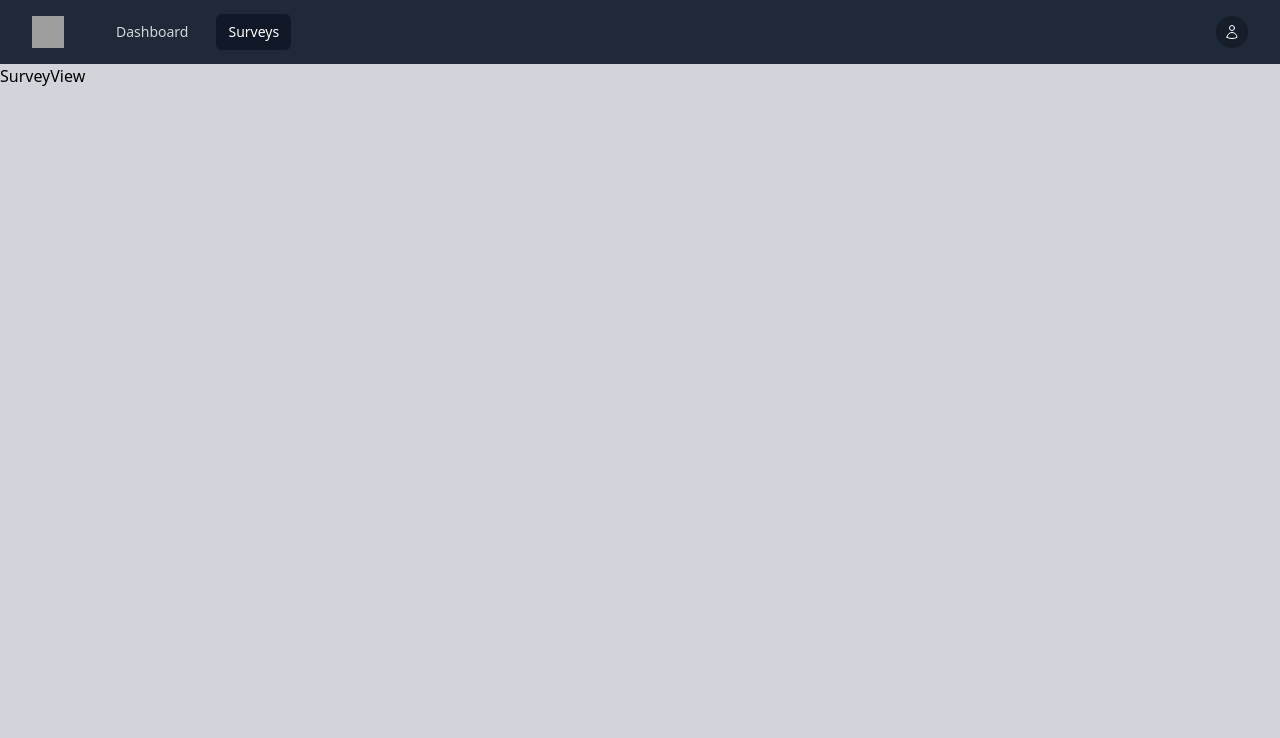
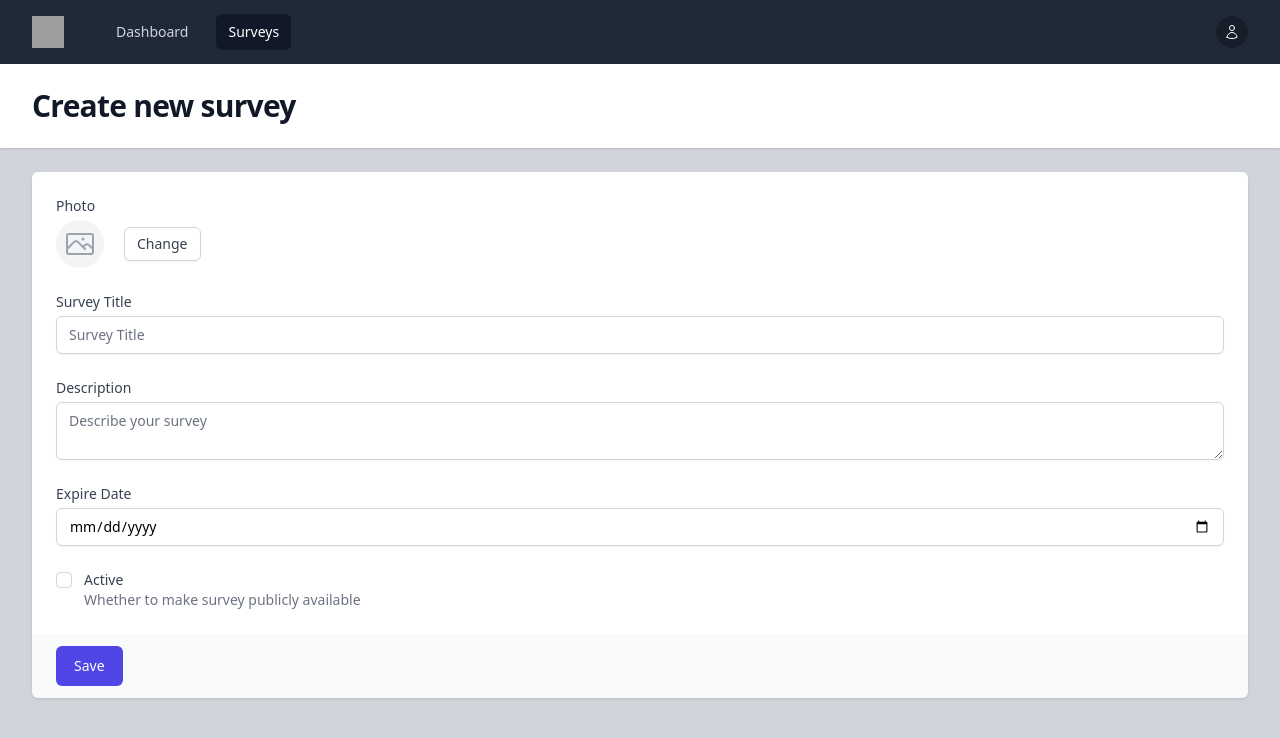
Before and after one commit to Sam2600/SurveyHub, a React (Vite) app in the folder websurvey-lara-react/: page /surveys/create in a window 1280 px wide. Shown: the top 738 px of the page. Built offline with nearby package versions, Linux system fonts and the light colour scheme; grey boxes are pictures that could not be loaded.

Commit message:
2 in 10:30 hours of course complete and basic ui doing greate

```diff
--- a/websurvey-lara-react/src/axios/axios.jsx
+++ b/websurvey-lara-react/src/axios/axios.jsx
@@ -1,5 +1,22 @@
 import axios from "axios";
+import {router} from "../routes/Route"
 
 export const axiosClient = axios.create({
      baseURL: `${import.meta.env.VITE_LARA_API_KEY}/api`
 });
+
+axiosClient.interceptors.request.use( (config) => {
+     const token = '123'
+     config.headers.Authorization = `Bearer${token}`
+})
+
+axiosClient.interceptors.response.use( response => {
+     return response;
+}, (error) => {
+     if(error.response && error.response.status === 401) {
+          router.navigate("/login");
+          return error;
+     }
+
+     throw error;
+})
--- a/websurvey-lara-react/src/redux/features/surveySlice.jsx
+++ b/websurvey-lara-react/src/redux/features/surveySlice.jsx
@@ -167,7 +167,11 @@ const initialState = {
             "expire_date": "2022-01-20",
             "questions": []
           },
-        ]
+        ],
+
+        // surveyForm: {
+
+        // }
 }
 
 const surveySlice = createSlice({
--- a/websurvey-lara-react/src/routes/Route.jsx
+++ b/websurvey-lara-react/src/routes/Route.jsx
@@ -28,10 +28,6 @@ export const router = createBrowserRouter([
                 path: "surveys/create",
                 element: <SurveyView />
             }
-            // {
-            //     path: "/surveys/:id",
-            //     element: <SurveyDetail />
-            // }
         ],
     },
     {
--- a/websurvey-lara-react/src/views/SurveyView.jsx
+++ b/websurvey-lara-react/src/views/SurveyView.jsx
@@ -1,5 +1,177 @@
+import { useState } from "react";
+import { PhotoIcon } from "@heroicons/react/24/outline";
+import { DefaultLayoutComponent } from "../components/DefaultLayoutComponent";
+import { TButton } from "../components/core/TButton";
+
 export const SurveyView = () => {
-  return (
-    <div>SurveyView</div>
-  )
-}
+
+    const [survey, setSurvey] = useState({
+        title: "",
+        slug: "",
+        status: false,
+        description: "",
+        image: null,
+        image_url: null,
+        expire_date: "",
+        questions: [],
+    });
+
+    const onImageChoose = () => {
+        console.log("On Image Choose");
+    };
+
+    const onSubmit = (e) => {
+        e.preventDefault();
+    };
+
+    return (
+        <DefaultLayoutComponent title="Create new survey">
+            <form action="#" method="POST" onSubmit={onSubmit}>
+                <div className="shadow sm:overflow-hidden sm:rounded-md">
+                    <div className="space-y-6 bg-white px-4 py-5 sm:p-6">
+                        {/*Image*/}
+                        <div>
+                            <label className="block text-sm font-medium text-gray-700">
+                                Photo
+                            </label>
+                            <div className="mt-1 flex items-center">
+                                {survey.image_url && (
+                                    <img
+                                        src={survey.image_url}
+                                        alt=""
+                                        className="w-32 h-32 object-cover"
+                                    />
+                                )}
+                                {!survey.image_url && (
+                                    <span className="flex justify-center  items-center text-gray-400 h-12 w-12 overflow-hidden rounded-full bg-gray-100">
+                                        <PhotoIcon className="w-8 h-8" />
+                                    </span>
+                                )}
+                                <button
+                                    type="button"
+                                    className="relative ml-5 rounded-md border border-gray-300 bg-white py-2 px-3 text-sm font-medium leading-4 text-gray-700 shadow-sm hover:bg-gray-50 focus:outline-none focus:ring-2 focus:ring-indigo-500 focus:ring-offset-2"
+                                >
+                                    <input
+                                        type="file"
+                                        className="absolute left-0 top-0 right-0 bottom-0 opacity-0"
+                                        onChange={onImageChoose}
+                                    />
+                                    Change
+                                </button>
+                            </div>
+                        </div>
+                        {/*Image*/}
+
+                        {/*Title*/}
+                        <div className="col-span-6 sm:col-span-3">
+                            <label
+                                htmlFor="title"
+                                className="block text-sm font-medium text-gray-700"
+                            >
+                                Survey Title
+                            </label>
+                            <input
+                                type="text"
+                                name="title"
+                                id="title"
+                                value={survey.title}
+                                onChange={(ev) =>
+                                    setSurvey({
+                                        ...survey,
+                                        title: ev.target.value,
+                                    })
+                                }
+                                placeholder="Survey Title"
+                                className="mt-1 block w-full rounded-md border-gray-300 shadow-sm focus:border-indigo-500 focus:ring-indigo-500 sm:text-sm"
+                            />
+                        </div>
+                        {/*Title*/}
+
+                        {/*Description*/}
+                        <div className="col-span-6 sm:col-span-3">
+                            <label
+                                htmlFor="description"
+                                className="block text-sm font-medium text-gray-700"
+                            >
+                                Description
+                            </label>
+                            {/* <pre>{ JSON.stringify(survey, undefined, 2) }</pre> */}
+                            <textarea
+                                name="description"
+                                id="description"
+                                value={survey.description || ""}
+                                onChange={(ev) =>
+                                    setSurvey({
+                                        ...survey,
+                                        description: ev.target.value,
+                                    })
+                                }
+                                placeholder="Describe your survey"
+                                className="mt-1 block w-full rounded-md border-gray-300 shadow-sm focus:border-indigo-500 focus:ring-indigo-500 sm:text-sm"
+                            ></textarea>
+                        </div>
+                        {/*Description*/}
+
+                        {/*Expire Date*/}
+                        <div className="col-span-6 sm:col-span-3">
+                            <label
+                                htmlFor="expire_date"
+                                className="block text-sm font-medium text-gray-700"
+                            >
+                                Expire Date
+                            </label>
+                            <input
+                                type="date"
+                                name="expire_date"
+                                id="expire_date"
+                                value={survey.expire_date}
+                                onChange={(ev) =>
+                                    setSurvey({
+                                        ...survey,
+                                        expire_date: ev.target.value,
+                                    })
+                                }
+                                className="mt-1 block w-full rounded-md border-gray-300 shadow-sm focus:border-indigo-500 focus:ring-indigo-500 sm:text-sm"
+                            />
+                        </div>
+                        {/*Expire Date*/}
+
+                        {/*Active*/}
+                        <div className="flex items-start">
+                            <div className="flex h-5 items-center">
+                                <input
+                                    id="status"
+                                    name="status"
+                                    type="checkbox"
+                                    checked={survey.status}
+                                    onChange={(ev) =>
+                                        setSurvey({
+                                            ...survey,
+                                            status: ev.target.checked,
+                                        })
+                                    }
+                                    className="h-4 w-4 rounded border-gray-300 text-indigo-600 focus:ring-indigo-500"
+                                />
+                            </div>
+                            <div className="ml-3 text-sm">
+                                <label
+                                    htmlFor="comments"
+                                    className="font-medium text-gray-700"
+                                >
+                                    Active
+                                </label>
+                                <p className="text-gray-500">
+                                    Whether to make survey publicly available
+                                </p>
+                            </div>
+                        </div>
+                        {/*Active*/}
+                    </div>
+                    <div className="bg-gray-50 px-4 py-3 text-right sm:px-6">
+                        <TButton>Save</TButton>
+                    </div>
+                </div>
+            </form>
+        </DefaultLayoutComponent>
+    );
+};
```
